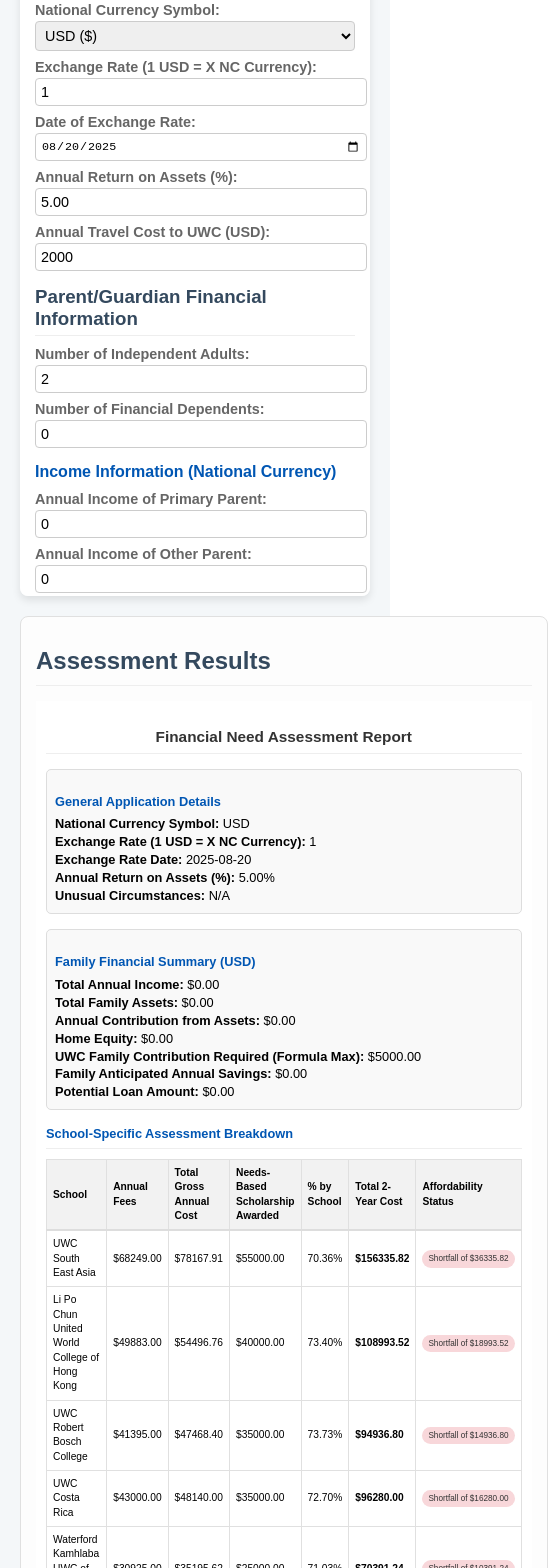
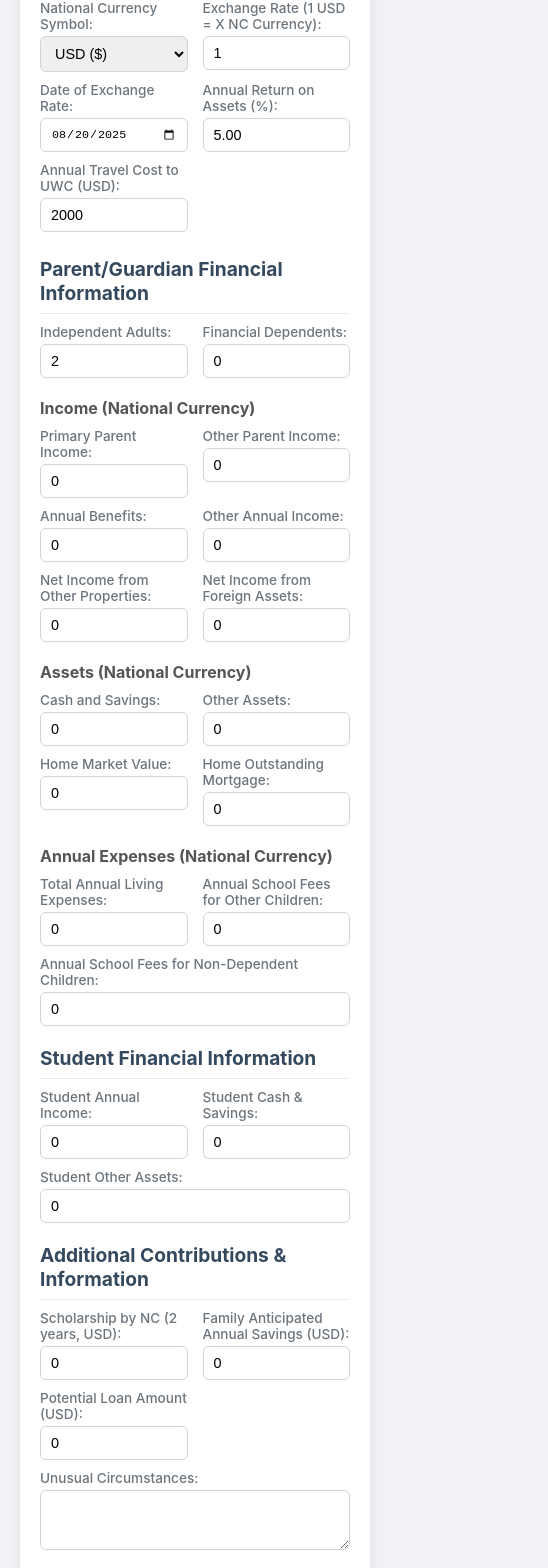
Before and after one commit to wambiga/fna-2, a React (Create React App) app: page / in a window 390 px wide. Shown: the part 278-1846 px from the top of the page, 548 px wide, since content can reach past the window. Built offline with nearby package versions, Linux system fonts and the light colour scheme.

Commit message:
feat: initial commit of financial app code

```diff
--- a/src/App.css
+++ b/src/App.css
@@ -1,72 +1,88 @@
 /* General App and Page Layout */
+body {
+  margin: 0;
+  font-family: -apple-system, BlinkMacSystemFont, 'Segoe UI', Roboto, 'Helvetica Neue', Arial, sans-serif;
+  background-color: #f0f2f5;
+  color: #333;
+}
+
 .App {
-  font-family: 'Arial', sans-serif;
   padding: 20px;
-  max-width: 1400px; /* Wider max-width for better two-column layout */
+  max-width: 1300px;
   margin: 0 auto;
-  background-color: #f4f7f9;
 }
 
 header {
   text-align: center;
-  margin-bottom: 20px;
-  border-bottom: 2px solid #ccc;
-  padding-bottom: 10px;
+  margin-bottom: 25px;
+  padding-bottom: 15px;
+  border-bottom: 2px solid #e0e0e0;
 }
 
 h1 {
   color: #2c3e50;
-  font-size: 2em;
+  font-size: 2.2em;
+  font-weight: 600;
+  margin: 0;
 }
 
 main {
   display: flex;
   gap: 20px;
-  flex-wrap: wrap;
+  flex-wrap: nowrap; /* Prevents wrapping, keeps it side-by-side */
 }
 
 /* Two-Column Layouts */
-.form-container,
+.form-container {
+  flex: 1 1 40%;
+  background-color: #fff;
+  padding: 20px;
+  border-radius: 10px;
+  box-shadow: 0 4px 12px rgba(0, 0, 0, 0.08);
+  overflow-y: auto;
+  max-height: calc(100vh - 100px); /* Adjusts height to prevent full page scroll */
+}
+
 .results-container {
-  flex: 1 1 400px; /* Default flex basis for a better responsive design */
+  flex: 1 1 60%;
 }
 
 /* Form Styling */
-.form-container {
-  background-color: white;
-  padding: 15px; /* Reduced padding */
-  border-radius: 8px;
-  box-shadow: 0 4px 8px rgba(0, 0, 0, 0.1);
-  overflow-y: auto; /* Enable vertical scrolling if needed */
-  max-height: 80vh; /* Limits form height on small screens */
-}
-
 h2, h3, h4 {
   color: #34495e;
-  margin-top: 15px; /* Reduced margin */
-  margin-bottom: 10px; /* Reduced margin */
+  margin-top: 20px;
+  margin-bottom: 10px;
 }
 
 h3 {
-  border-bottom: 1px solid #eee;
-  padding-bottom: 5px; /* Reduced padding */
-  margin-bottom: 10px;
+  font-size: 1.2em;
+  border-bottom: 1px solid #e9ecef;
+  padding-bottom: 8px;
 }
 
 h4 {
-  color: #0056b3;
+  font-size: 1em;
+  color: #555;
+  margin-top: 15px;
+}
+
+.input-grid {
+  display: grid;
+  grid-template-columns: 1fr 1fr;
+  gap: 15px;
+  margin-bottom: 5px;
 }
 
 .input-group {
-  margin-bottom: 8px; /* Reduced margin between input rows */
+  margin-bottom: 5px;
 }
 
 label {
   display: block;
-  margin-bottom: 3px;
-  font-weight: bold;
-  color: #666;
-  font-size: 0.9em; /* Reduced label font size */
+  font-size: 0.85em;
+  color: #6c757d;
+  font-weight: 500;
+  margin-bottom: 4px;
 }
 
 input[type="number"],
@@ -74,107 +90,114 @@
 select,
 textarea {
   width: 100%;
-  padding: 5px; /* Reduced input padding */
-  border-radius: 4px;
-  border: 1px solid #ccc;
-  font-size: 0.9em; /* Reduced input font size */
+  padding: 8px 10px;
+  border: 1px solid #ced4da;
+  border-radius: 6px;
+  font-size: 0.9em;
+  box-sizing: border-box;
 }
 
 textarea {
   resize: vertical;
+  min-height: 60px;
 }
 
 .button-group {
   display: flex;
   justify-content: flex-end;
   gap: 10px;
-  margin-top: 15px;
+  margin-top: 20px;
 }
 
 .button-group button {
-  padding: 8px 16px;
-  font-size: 14px;
+  padding: 10px 20px;
+  font-size: 1em;
+  border: none;
+  border-radius: 6px;
   cursor: pointer;
-  border: none;
-  border-radius: 5px;
+  transition: background-color 0.3s ease;
 }
 
 .button-group button[type="reset"] {
-  background-color: #dc3545;
-  color: white;
+  background-color: #f8d7da;
+  color: #721c24;
+}
+
+.button-group button[type="reset"]:hover {
+  background-color: #f5c6cb;
 }
 
 /* Results Section Styling */
 .assessment-results {
-  background-color: #fdfdfd;
-  padding: 15px; /* Reduced padding */
-  border-radius: 8px;
-  border: 1px solid #e0e0e0;
+  background-color: #fff;
+  padding: 20px;
+  border-radius: 10px;
+  box-shadow: 0 4px 12px rgba(0, 0, 0, 0.08);
+  font-size: 0.9em;
 }
 
-.assessment-results h2 {
-  border-bottom: 1px solid #eee;
-  padding-bottom: 10px;
+.pdf-content {
+  padding: 15px;
+  background-color: #f8f9fa;
+  border-radius: 8px;
   margin-bottom: 15px;
 }
 
-.pdf-content {
-  padding: 10px;
-  background-color: #fff;
-  font-size: 0.8em; /* Reduced overall font size for report content */
-  line-height: 1.4;
-}
-
 .report-title {
+  font-size: 1.5em;
+  font-weight: 600;
   text-align: center;
-  color: #333;
-  margin-bottom: 15px;
-  font-size: 1.2em;
+  margin-bottom: 20px;
 }
 
 .summary-section {
+  background-color: #e9ecef;
+  border-radius: 8px;
+  padding: 15px;
   margin-bottom: 15px;
-  padding: 8px; /* Reduced padding */
-  border: 1px solid #ddd;
-  border-radius: 5px;
-  background-color: #f9f9f9;
 }
 
 .summary-section h4 {
-  color: #0056b3;
-  margin-bottom: 5px;
-  font-size: 1em;
+  color: #004085;
+  margin-top: 0;
+  font-size: 1.1em;
 }
 
 .summary-section p {
-  margin: 0;
+  margin: 5px 0;
 }
 
 .schools-section h4 {
-  border-bottom: 1px solid #eee;
+  margin-bottom: 10px;
   padding-bottom: 5px;
-  margin-bottom: 10px;
+  border-bottom: 1px solid #e9ecef;
 }
 
 .table-container {
   overflow-x: auto;
+  border-radius: 8px;
+  border: 1px solid #e0e0e0;
 }
 
 table {
   width: 100%;
   border-collapse: collapse;
-  font-size: 0.8em; /* Reduced table font size */
+  white-space: nowrap;
 }
 
 thead tr {
-  background-color: #f2f2f2;
-  border-bottom: 2px solid #ddd;
+  background-color: #f1f3f5;
 }
 
 th, td {
-  padding: 6px; /* Reduced table cell padding */
+  padding: 10px 12px;
   text-align: left;
   border: 1px solid #e0e0e0;
+}
+
+th {
+  font-weight: 600;
+  color: #495057;
 }
 
 .total-cost {
@@ -183,34 +206,62 @@
 
 .status-badge {
   display: inline-block;
-  padding: 3px 6px;
-  border-radius: 12px;
-  color: #333;
+  padding: 4px 10px;
+  border-radius: 20px;
   font-size: 0.8em;
-  white-space: nowrap;
+  font-weight: 600;
+  color: #212529;
 }
 
-/* Download Buttons */
 .download-buttons {
   display: flex;
-  gap: 10px;
-  margin-top: 15px;
+  gap: 15px;
+  margin-top: 20px;
 }
 
 .download-buttons button {
   flex: 1;
-  padding: 10px 15px;
-  font-size: 14px;
+  padding: 12px;
+  font-size: 1em;
+  border: none;
+  border-radius: 6px;
   cursor: pointer;
-  border: none;
-  border-radius: 5px;
-  color: white;
+  transition: background-color 0.3s ease;
+  font-weight: 600;
 }
 
 .download-buttons button:first-child {
   background-color: #007bff;
+  color: white;
+}
+
+.download-buttons button:first-child:hover {
+  background-color: #0056b3;
 }
 
 .download-buttons button:last-child {
   background-color: #28a745;
+  color: white;
 }
+
+.download-buttons button:last-child:hover {
+  background-color: #1e7e34;
+}
+
+/* Hide some columns on smaller screens to prevent horizontal scroll */
+@media (max-width: 992px) {
+  .hide-on-small {
+    display: none;
+  }
+}
+
+@media (max-width: 768px) {
+  main {
+    flex-direction: column;
+  }
+  .form-container,
+  .results-container {
+    flex-basis: 100%;
+    max-height: none;
+  }
+}
--- a/src/App.js
+++ b/src/App.js
@@ -186,11 +186,8 @@
   { abbr: 'ZWL', symbol: 'Z$' }
 ];
 
-// A standard, objective annual living allowance per person in USD.
-// This replaces subjective discretionary expenditure inputs.
 const standardLivingAllowancePerPersonUSD = 5000;
 
-// --- Helper Functions moved outside the component for reusability ---
 const getNum = (value) => {
   const num = parseFloat(value);
   return isNaN(num) ? 0 : num;
@@ -203,7 +200,6 @@
   return getNum(valueInNcCurrency) / getNum(exchangeRate);
 };
 
-// --- Custom Hook for all financial calculations ---
 const useFinancialCalculations = (formData) => {
   const allSchoolResults = useMemo(() => {
     const {
@@ -249,12 +245,7 @@
       };
     }
 
-    // --- Calculation Logic Start ---
-
-    // Total number of people supported by the household income
-    const totalHouseholdMembers = getNum(pg1NumberIndependentAdults) + getNum(pg1NumberFinancialDependents) + 1; // +1 for the student
-
-    // Convert all National Currency (NC) values to USD
+    const totalHouseholdMembers = getNum(pg1NumberIndependentAdults) + getNum(pg1NumberFinancialDependents) + 1;
     const ncIncomePrimaryParentUSD = convertNcToUsd(pg1AnnualIncomePrimaryParent, exchangeRateToUSD);
     const ncIncomeOtherParentUSD = convertNcToUsd(pg1AnnualIncomeOtherParent, exchangeRateToUSD);
     const ncAnnualBenefitsUSD = convertNcToUsd(pg1AnnualBenefits, exchangeRateToUSD);
@@ -266,87 +257,40 @@
     const ncStudentAnnualIncomeUSD = convertNcToUsd(pg2StudentAnnualIncome, exchangeRateToUSD);
     const ncStudentCashSavingsUSD = convertNcToUsd(pg2StudentCashSavings, exchangeRateToUSD);
     const ncStudentOtherAssetsUSD = convertNcToUsd(pg2StudentOtherAssets, exchangeRateToUSD);
-
     const totalAnnualLivingExpensesUSD = convertNcToUsd(totalAnnualLivingExpensesNC, exchangeRateToUSD);
-
-    // Calculate Total Annual Income
     const totalAnnualIncome =
-      ncIncomePrimaryParentUSD +
-      ncIncomeOtherParentUSD +
-      ncAnnualBenefitsUSD +
-      ncOtherAnnualIncomeUSD +
-      ncOtherPropertiesNetIncomeUSD +
-      ncAssetsAnotherCountryNetIncomeUSD;
-
-    // Calculate contribution from assets
-    // Calculate home equity
+      ncIncomePrimaryParentUSD + ncIncomeOtherParentUSD + ncAnnualBenefitsUSD +
+      ncOtherAnnualIncomeUSD + ncOtherPropertiesNetIncomeUSD + ncAssetsAnotherCountryNetIncomeUSD;
     const homeEquity = Math.max(0, convertNcToUsd(pg1HomeMarketValue, exchangeRateToUSD) - convertNcToUsd(pg1HomeOutstandingMortgage, exchangeRateToUSD));
     const totalFamilyAssetsUSD = ncCashSavingsUSD + ncOtherAssetsUSD + homeEquity;
-
-    // Apply the annual return rate to all family assets, including home equity
     const totalAssetsContribution = totalFamilyAssetsUSD * getNum(annualReturnOnAssets);
-
-    // Calculate total fixed expenses, now including school fees for other children and non-dependent children
     const totalAnnualFixedExpenditure = totalAnnualLivingExpensesUSD +
       convertNcToUsd(annualSchoolFeesForOtherChildren, exchangeRateToUSD) +
       convertNcToUsd(annualSchoolFeesForNonDependentChildren, exchangeRateToUSD);
-
-    // Use a standard living allowance instead of subjective inputs
     const totalLivingAllowanceUSD = totalHouseholdMembers * standardLivingAllowancePerPersonUSD;
-
-    // Formula 1: Family Contribution based on Income and Assets
-    const formula1_familyContributionUSD = Math.max(
-      0,
-      totalAnnualIncome - totalAnnualFixedExpenditure + totalAssetsContribution
-    );
-
-    // Formula 2: Student's Contribution
-    const formula2_studentContributionUSD =
-      ncStudentAnnualIncomeUSD +
-      (ncStudentCashSavingsUSD * 0.1) +
-      (ncStudentOtherAssetsUSD * 0.05);
-
-    // Formula 3: Cost to educate the student at home
-    const formula3_estimateCostEducateStudentHome =
-      (totalHouseholdMembers > 0 ? totalLivingAllowanceUSD / totalHouseholdMembers : 0);
-
-    // Determine the UWC Family Contribution required, which is the maximum of the three formulas
-    const uwcFamilyContributionRequiredUSD = Math.max(
-      0,
-      formula1_familyContributionUSD,
-      formula2_studentContributionUSD,
-      formula3_estimateCostEducateStudentHome
-    );
-
+    const formula1_familyContributionUSD = Math.max(0, totalAnnualIncome - totalAnnualFixedExpenditure + totalAssetsContribution);
+    const formula2_studentContributionUSD = ncStudentAnnualIncomeUSD + (ncStudentCashSavingsUSD * 0.1) + (ncStudentOtherAssetsUSD * 0.05);
+    const formula3_estimateCostEducateStudentHome = (totalHouseholdMembers > 0 ? totalLivingAllowanceUSD / totalHouseholdMembers : 0);
+    const uwcFamilyContributionRequiredUSD = Math.max(0, formula1_familyContributionUSD, formula2_studentContributionUSD, formula3_estimateCostEducateStudentHome);
     const finalUwcFamilyContribution = uwcFamilyContributionRequiredUSD;
 
     const calculatedSchoolResults = schoolCostsData.map(school => {
       const schoolAnnualFeesUSD = school.annualFeesUSD;
       const schoolAvgAdditionalCostsUSD = school.avgAdditionalCostsUSD;
       const totalGrossAnnualCostOfAttendanceUSD = getNum(schoolAnnualFeesUSD) + getNum(schoolAvgAdditionalCostsUSD) + getNum(annualTravelCostUSD);
-
-      // Calculation of the total need based on family contribution
       const totalNeedUSD = Math.max(0, totalGrossAnnualCostOfAttendanceUSD - finalUwcFamilyContribution);
-
-      // Determine the actual scholarship awarded, capped by the school's max
       const uwcNeedsBasedScholarshipAwardedUSD = Math.min(totalNeedUSD, school.maxNeedsBasedScholarshipUSD);
-
       const uwcNeedsBasedScholarshipPercentage =
         totalGrossAnnualCostOfAttendanceUSD > 0
           ? (uwcNeedsBasedScholarshipAwardedUSD / totalGrossAnnualCostOfAttendanceUSD) * 100
           : 0;
-
-      // Total two-year funds from family and ALL scholarships
       const totalCostOfAttendanceTwoYearsUSD = totalGrossAnnualCostOfAttendanceUSD * 2;
       const totalContributionAndAwardedScholarshipTwoYearsUSD =
         (finalUwcFamilyContribution * 2) +
         (uwcNeedsBasedScholarshipAwardedUSD * 2) +
         getNum(ncScholarshipProvidedTwoYearsUSD);
-
       let contributionStatus = '';
       let contributionColor = '';
-
-      // Shortfall is now the final gap after all funds are applied
       const shortfall = totalCostOfAttendanceTwoYearsUSD - totalContributionAndAwardedScholarshipTwoYearsUSD;
 
       if (shortfall <= 0) {
@@ -392,7 +336,6 @@
   return allSchoolResults;
 };
 
-// --- Results Component to be rendered in Step 5 ---
 const AssessmentResults = ({ formData, allSchoolResults, onDownloadPdf, onDownloadCsv, pdfContentRef }) => {
   return (
     <section className="assessment-results">
@@ -424,8 +367,8 @@
               <thead>
                 <tr>
                   <th>School</th>
-                  <th>Annual Fees</th>
-                  <th>Total Gross Annual Cost</th>
+                  <th className="hide-on-small">Annual Fees</th>
+                  <th className="hide-on-small">Total Gross Annual Cost</th>
                   <th>Needs-Based Scholarship Awarded</th>
                   <th>% by School</th>
                   <th>Total 2-Year Cost</th>
@@ -436,8 +379,8 @@
                 {allSchoolResults.allSchoolResults.map((school, index) => (
                   <tr key={index}>
                     <td>{school.schoolName}</td>
-                    <td>${school.schoolAnnualFeesUSD}</td>
-                    <td>${school.totalGrossAnnualCostOfAttendanceUSD}</td>
+                    <td className="hide-on-small">${school.schoolAnnualFeesUSD}</td>
+                    <td className="hide-on-small">${school.totalGrossAnnualCostOfAttendanceUSD}</td>
                     <td>${school.uwcNeedsBasedScholarshipAwardedUSD}</td>
                     <td>{school.uwcNeedsBasedScholarshipPercentage}%</td>
                     <td className="total-cost">${school.totalCostOfAttendanceTwoYearsUSD}</td>
@@ -461,7 +404,6 @@
   );
 };
 
-// Define the initial state outside the component for reusability
 const initialFormData = {
   ncCurrencySymbol: 'USD',
   exchangeRateToUSD: 1.0,
@@ -527,7 +469,6 @@
   const handleDownloadCsv = () => {
     const data = allSchoolResults.allSchoolResults;
     if (!data || data.length === 0) return;
-
     const headers = [
       "School",
       "Annual Fees (USD)",
@@ -578,13 +519,10 @@
           <h2>Input Form</h2>
           <form>
             <h3>General Information</h3>
+            <div className="input-grid">
               <div className="input-group">
                 <label>National Currency Symbol:</label>
-              <select
-                name="ncCurrencySymbol"
-                value={formData.ncCurrencySymbol}
-                onChange={handleInputChange}
-              >
+                <select name="ncCurrencySymbol" value={formData.ncCurrencySymbol} onChange={handleInputChange}>
                   {currencyList.map(currency => (
                     <option key={currency.abbr} value={currency.abbr}>{currency.abbr} ({currency.symbol})</option>
                   ))}
@@ -594,6 +532,8 @@
                 <label>Exchange Rate (1 USD = X NC Currency):</label>
                 <input type="number" name="exchangeRateToUSD" value={formData.exchangeRateToUSD} onChange={handleInputChange} />
               </div>
+            </div>
+            <div className="input-grid">
               <div className="input-group">
                 <label>Date of Exchange Rate:</label>
                 <input type="date" name="exchangeRateDate" value={formData.exchangeRateDate} onChange={handleInputChange} />
@@ -607,28 +547,36 @@
                   onChange={e => handleInputChange({ target: { name: 'annualReturnOnAssets', value: e.target.value / 100 } })}
                 />
               </div>
+            </div>
+            <div className="input-grid">
               <div className="input-group">
                 <label>Annual Travel Cost to UWC (USD):</label>
                 <input type="number" name="annualTravelCostUSD" value={formData.annualTravelCostUSD} onChange={handleInputChange} />
               </div>
+            </div>
             <h3>Parent/Guardian Financial Information</h3>
+            <div className="input-grid">
               <div className="input-group">
-              <label>Number of Independent Adults:</label>
+                <label>Independent Adults:</label>
                 <input type="number" name="pg1NumberIndependentAdults" value={formData.pg1NumberIndependentAdults} onChange={handleInputChange} />
               </div>
               <div className="input-group">
-              <label>Number of Financial Dependents:</label>
+                <label>Financial Dependents:</label>
                 <input type="number" name="pg1NumberFinancialDependents" value={formData.pg1NumberFinancialDependents} onChange={handleInputChange} />
               </div>
-            <h4>Income Information (National Currency)</h4>
+            </div>
+            <h4>Income (National Currency)</h4>
+            <div className="input-grid">
               <div className="input-group">
-              <label>Annual Income of Primary Parent:</label>
+                <label>Primary Parent Income:</label>
                 <input type="number" name="pg1AnnualIncomePrimaryParent" value={formData.pg1AnnualIncomePrimaryParent} onChange={handleInputChange} />
               </div>
               <div className="input-group">
-              <label>Annual Income of Other Parent:</label>
+                <label>Other Parent Income:</label>
                 <input type="number" name="pg1AnnualIncomeOtherParent" value={formData.pg1AnnualIncomeOtherParent} onChange={handleInputChange} />
               </div>
+            </div>
+            <div className="input-grid">
               <div className="input-group">
                 <label>Annual Benefits:</label>
                 <input type="number" name="pg1AnnualBenefits" value={formData.pg1AnnualBenefits} onChange={handleInputChange} />
@@ -637,15 +585,19 @@
                 <label>Other Annual Income:</label>
                 <input type="number" name="pg1OtherAnnualIncome" value={formData.pg1OtherAnnualIncome} onChange={handleInputChange} />
               </div>
+            </div>
+            <div className="input-grid">
               <div className="input-group">
                 <label>Net Income from Other Properties:</label>
                 <input type="number" name="otherPropertiesNetIncome" value={formData.otherPropertiesNetIncome} onChange={handleInputChange} />
               </div>
               <div className="input-group">
-              <label>Net Income from Assets in Another Country:</label>
+                <label>Net Income from Foreign Assets:</label>
                 <input type="number" name="assetsAnotherCountryNetIncome" value={formData.assetsAnotherCountryNetIncome} onChange={handleInputChange} />
               </div>
-            <h4>Assets Information (National Currency)</h4>
+            </div>
+            <h4>Assets (National Currency)</h4>
+            <div className="input-grid">
               <div className="input-group">
                 <label>Cash and Savings:</label>
                 <input type="number" name="pg1CashSavings" value={formData.pg1CashSavings} onChange={handleInputChange} />
@@ -654,6 +606,8 @@
                 <label>Other Assets:</label>
                 <input type="number" name="pg1OtherAssets" value={formData.pg1OtherAssets} onChange={handleInputChange} />
               </div>
+            </div>
+            <div className="input-grid">
               <div className="input-group">
                 <label>Home Market Value:</label>
                 <input type="number" name="pg1HomeMarketValue" value={formData.pg1HomeMarketValue} onChange={handleInputChange} />
@@ -662,7 +616,9 @@
                 <label>Home Outstanding Mortgage:</label>
                 <input type="number" name="pg1HomeOutstandingMortgage" value={formData.pg1HomeOutstandingMortgage} onChange={handleInputChange} />
               </div>
+            </div>
             <h4>Annual Expenses (National Currency)</h4>
+            <div className="input-grid">
               <div className="input-group">
                 <label>Total Annual Living Expenses:</label>
                 <input type="number" name="totalAnnualLivingExpensesNC" value={formData.totalAnnualLivingExpensesNC} onChange={handleInputChange} />
@@ -671,11 +627,13 @@
                 <label>Annual School Fees for Other Children:</label>
                 <input type="number" name="annualSchoolFeesForOtherChildren" value={formData.annualSchoolFeesForOtherChildren} onChange={handleInputChange} />
               </div>
+            </div>
             <div className="input-group">
               <label>Annual School Fees for Non-Dependent Children:</label>
               <input type="number" name="annualSchoolFeesForNonDependentChildren" value={formData.annualSchoolFeesForNonDependentChildren} onChange={handleInputChange} />
             </div>
-            <h3>Student Financial Information (National Currency)</h3>
+            <h3>Student Financial Information</h3>
+            <div className="input-grid">
               <div className="input-group">
                 <label>Student Annual Income:</label>
                 <input type="number" name="pg2StudentAnnualIncome" value={formData.pg2StudentAnnualIncome} onChange={handleInputChange} />
@@ -684,11 +642,13 @@
                 <label>Student Cash & Savings:</label>
                 <input type="number" name="pg2StudentCashSavings" value={formData.pg2StudentCashSavings} onChange={handleInputChange} />
               </div>
+            </div>
             <div className="input-group">
               <label>Student Other Assets:</label>
               <input type="number" name="pg2StudentOtherAssets" value={formData.pg2StudentOtherAssets} onChange={handleInputChange} />
             </div>
             <h3>Additional Contributions & Information</h3>
+            <div className="input-grid">
               <div className="input-group">
                 <label>Scholarship by NC (2 years, USD):</label>
                 <input type="number" name="ncScholarshipProvidedTwoYearsUSD" value={formData.ncScholarshipProvidedTwoYearsUSD} onChange={handleInputChange} />
@@ -697,9 +657,12 @@
                 <label>Family Anticipated Annual Savings (USD):</label>
                 <input type="number" name="familyAnticipatedAnnualSavings" value={formData.familyAnticipatedAnnualSavings} onChange={handleInputChange} />
               </div>
+            </div>
+            <div className="input-grid">
               <div className="input-group">
                 <label>Potential Loan Amount (USD):</label>
                 <input type="number" name="potentialLoanAmount" value={formData.potentialLoanAmount} onChange={handleInputChange} />
+              </div>
             </div>
             <div className="input-group">
               <label>Unusual Circumstances:</label>
```
Lines whose indentation alone changed are shown as unchanged.
